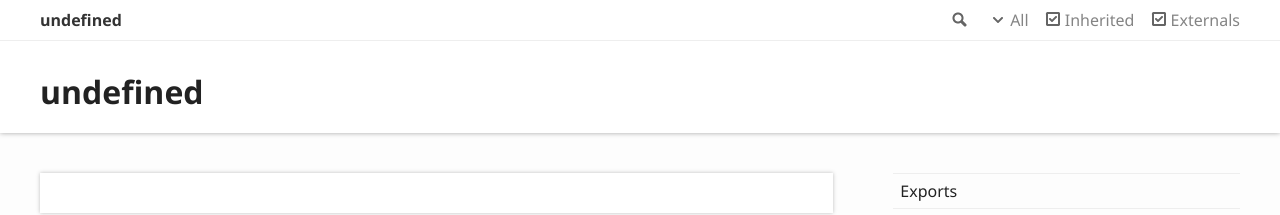
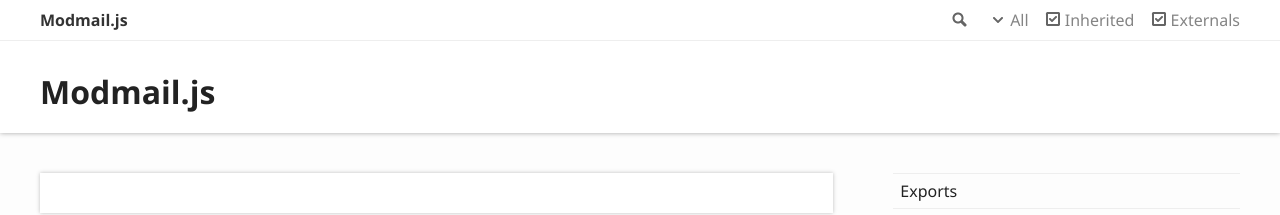
Before and after one commit to BotStudios/modmail.js, a Jekyll site: the page docs/index.html, which Jekyll copies as it is, in a window 1280 px wide. Shown: the top 215 px of the page. Built offline with Jekyll 4.4.1, drawn with Linux system fonts in a browser that asks for light colours.

Commit message:
Update index.html

```diff
--- a/docs/index.html
+++ b/docs/index.html
@@ -3,8 +3,8 @@
 <head>
 	<meta charset="utf-8">
 	<meta http-equiv="X-UA-Compatible" content="IE=edge">
-	<title>undefined</title>
-	<meta name="description" content="Documentation for undefined">
+	<title>Modmail.js - Docs</title>
+	<meta name="description" content="Documentation for Modmail.js">
 	<meta name="viewport" content="width=device-width, initial-scale=1">
 	<link rel="stylesheet" href="./assets/css/main.css">
 	<script async src="./assets/js/search.js" id="search-script"></script>
@@ -14,7 +14,7 @@
 	<div class="tsd-page-toolbar">
 		<div class="container">
 			<div class="table-wrap">
-				<div class="table-cell" id="tsd-search" data-index="assets/js/search.json" data-base=".">
+				<div class="table-cell" id="tsd-search" data-index="./assets/js/search.json" data-base=".">
 					<div class="field">
 						<label for="tsd-search-field" class="tsd-widget search no-caption">Search</label>
 						<input id="tsd-search-field" type="text" />
@@ -23,7 +23,7 @@
 						<li class="state loading">Preparing search index...</li>
 						<li class="state failure">The search index is not available</li>
 					</ul>
-					<a href="index.html" class="title">undefined</a>
+					<a href="index.html" class="title">Modmail.js</a>
 				</div>
 				<div class="table-cell" id="tsd-widgets">
 					<div id="tsd-filter">
@@ -50,7 +50,7 @@
 	</div>
 	<div class="tsd-page-title">
 		<div class="container">
-			<h1>undefined</h1>
+			<h1>Modmail.js</h1>
 		</div>
 	</div>
 </header>
```
